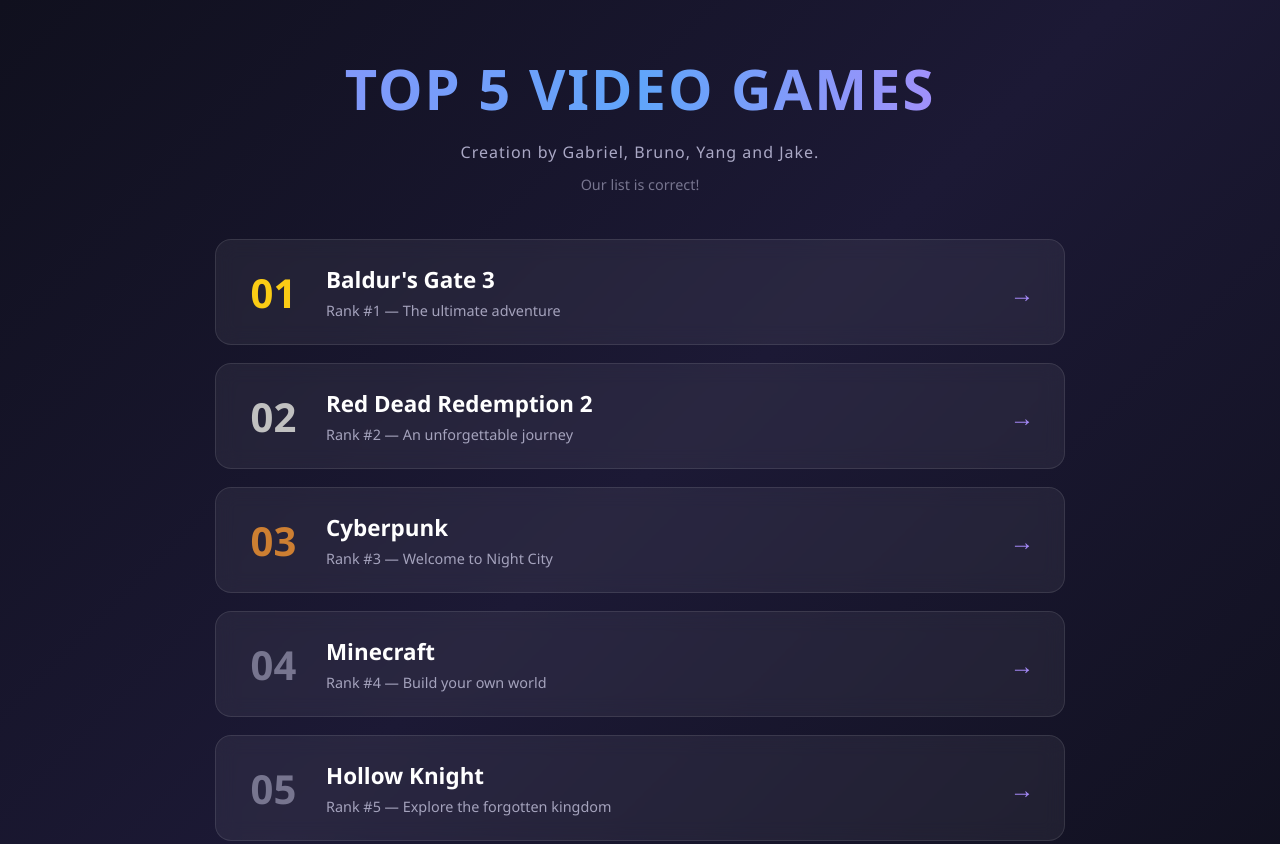
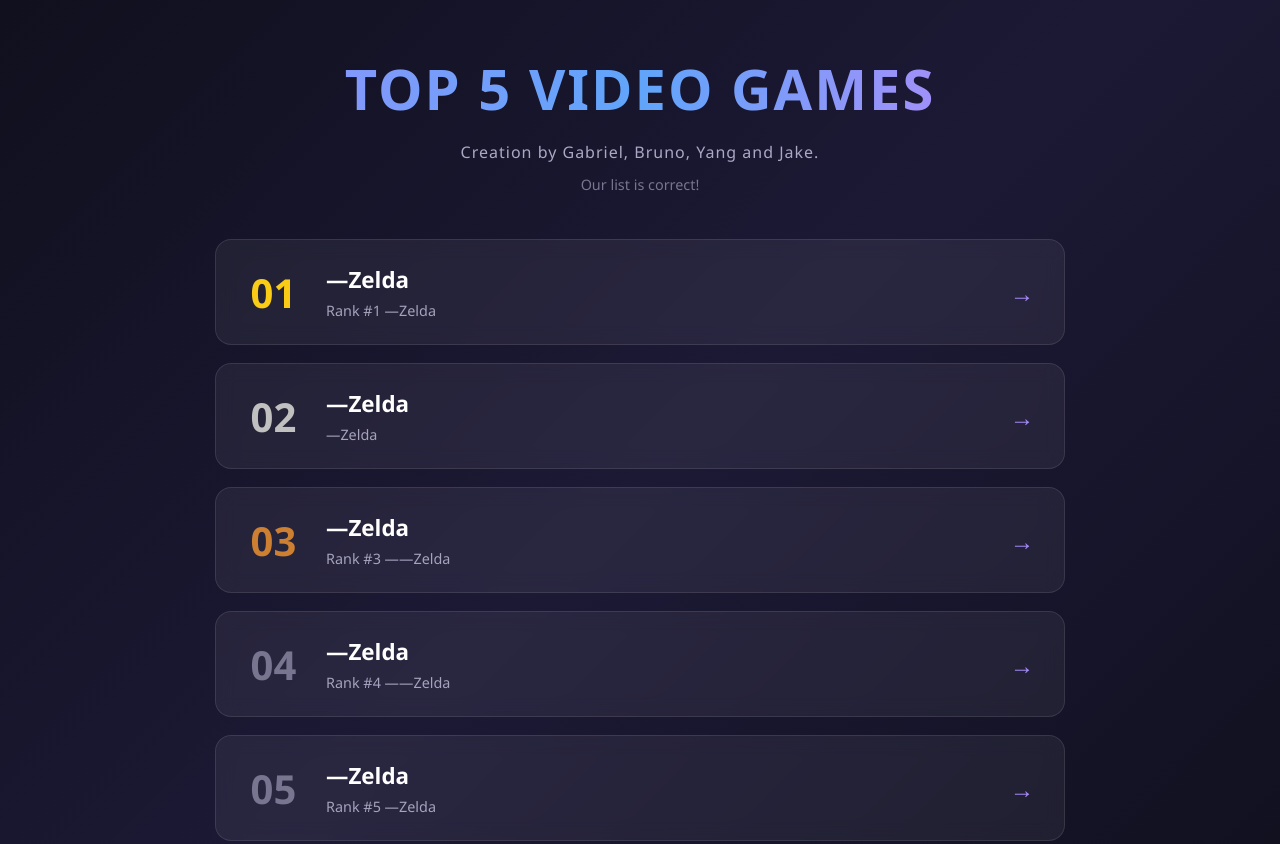
Before and after one commit to Yang-128/Website, a plain HTML site: page Website/Homepage.html in a window 1280 px wide. Shown: the top 844 px of the page. Drawn offline with Linux system fonts and the light colour scheme.

```diff
--- a/Website/Homepage.html
+++ b/Website/Homepage.html
@@ -161,8 +161,8 @@
         <a href="BaldursGate3/index.html" class="game-card">
             <div class="rank">01</div>
             <div class="game-info">
-                <h2>Baldur's Gate 3</h2>
-                <p>Rank #1 — The ultimate adventure</p>
+                <h2>—Zelda</h2>
+                <p>Rank #1 —Zelda</p>
             </div>
             <div class="arrow">→</div>
         </a>
@@ -170,8 +170,8 @@
         <a href="RDR2/RedDeadRedemption.html" class="game-card">
             <div class="rank">02</div>
             <div class="game-info">
-                <h2>Red Dead Redemption 2</h2>
-                <p>Rank #2 — An unforgettable journey</p>
+                <h2>—Zelda</h2>
+                <p>—Zelda</p>
             </div>
             <div class="arrow">→</div>
         </a>
@@ -179,8 +179,8 @@
         <a href="CyberPunk/CyberpunkPage.html" class="game-card">
             <div class="rank">03</div>
             <div class="game-info">
-                <h2>Cyberpunk</h2>
-                <p>Rank #3 — Welcome to Night City</p>
+                <h2>—Zelda</h2>
+                <p>Rank #3 ——Zelda</p>
             </div>
             <div class="arrow">→</div>
         </a>
@@ -188,8 +188,8 @@
         <a href="Minecraft/index.html" class="game-card">
             <div class="rank">04</div>
             <div class="game-info">
-                <h2>Minecraft</h2>
-                <p>Rank #4 — Build your own world</p>
+                <h2>—Zelda</h2>
+                <p>Rank #4 ——Zelda</p>
             </div>
             <div class="arrow">→</div>
         </a>
@@ -197,8 +197,8 @@
         <a href="HollowKnight/index.html" class="game-card">
             <div class="rank">05</div>
             <div class="game-info">
-                <h2>Hollow Knight</h2>
-                <p>Rank #5 — Explore the forgotten kingdom</p>
+                <h2>—Zelda</h2>
+                <p>Rank #5 —Zelda</p>
             </div>
             <div class="arrow">→</div>
         </a>
```
Also changed, not shown: Ocarina_of_Time.avif (added).
